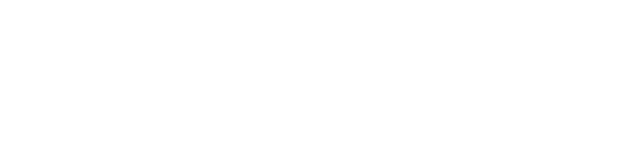
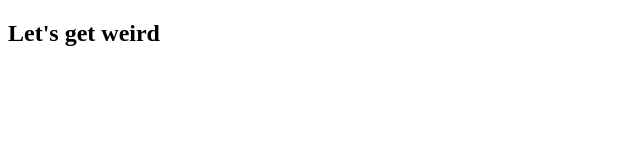
Before and after one commit to fullthom/rupaul, a plain HTML site: page www/index.html in a window 1280 px wide. Shown: the whole page, without its empty margins (0-640 px from the left). Drawn offline with Linux system fonts and the light colour scheme.

Commit message:
initial commit

```diff
--- a/www/index.html
+++ b/www/index.html
@@ -4,5 +4,6 @@
     <title>Rupaul Party!</title>
   </head>
   <body>
+    <h2>Let's get weird</h2>
   </body>
 </html>
```
